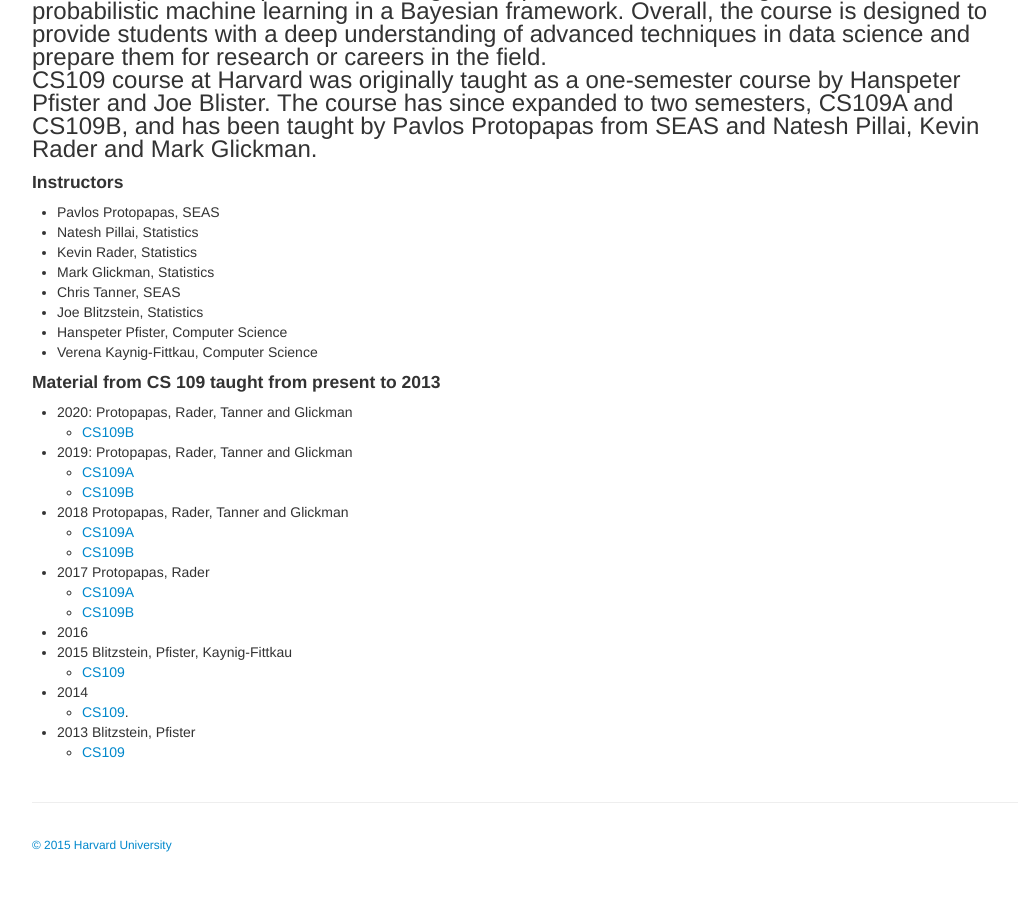
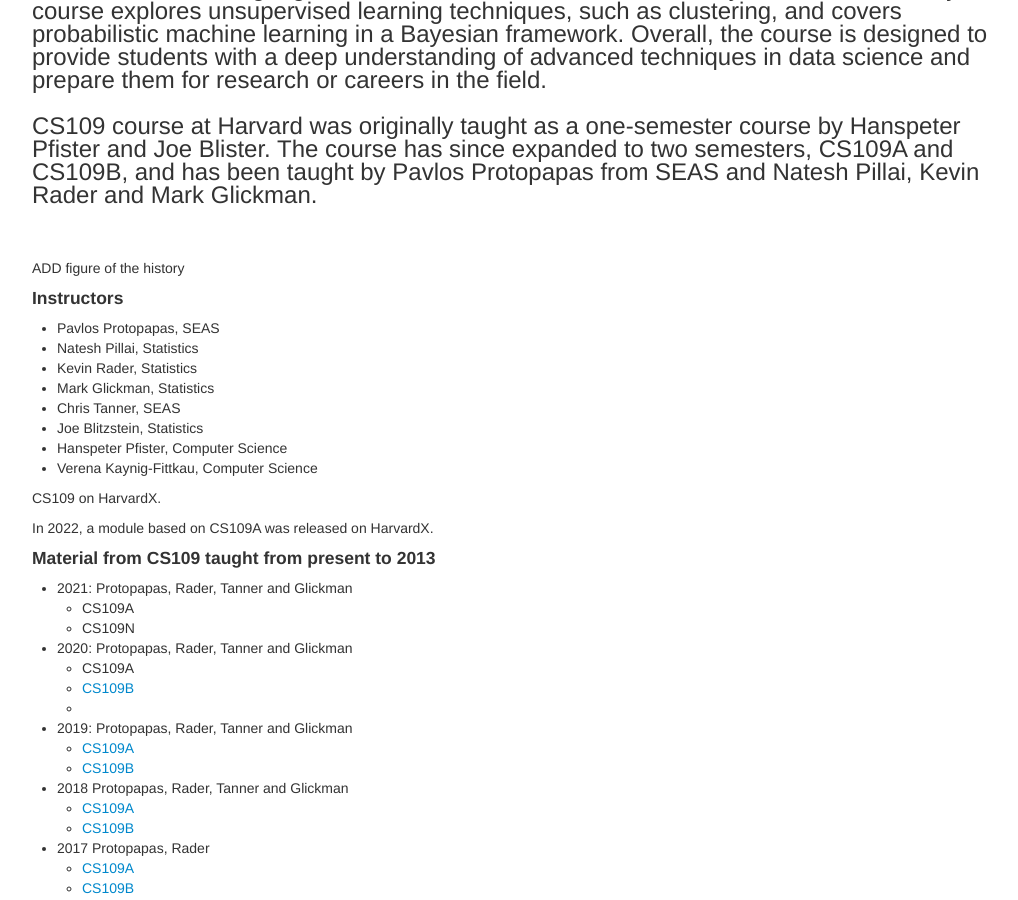
Before and after one commit to cs109/2015, a Jekyll site: the page built from index.md, in a window 1280 px wide and 900 px high, scrolled down 460 px. Shown: the whole window, without its empty margins (108-1126 px from the left). Built offline with Jekyll 4.4.1, drawn with Linux system fonts in a browser that asks for light colours; before the commit the page ends 1325 px from its top, so only the background shows below that.

Commit message:
minor change for testing

```diff
--- a/index.md
+++ b/index.md
@@ -8,15 +8,23 @@
 
 Harvard's CS109A course is an introductory course in data science, designed for students with some prior programming experience. The course covers a broad range of topics in data science, including data cleaning, visualization, analysis, and machine learning. Students learn to use tools such as Python to work with data and build statistical models. The course also includes a significant group project component, where students work in teams to apply their skills to a real-world data science problem. Overall, the course aims to provide students with a solid foundation in data science and prepare them for further study in the field.
 
-<br/>
+<br/><br/>
 
 CS109B is a more advanced course in data science at Harvard, focused on topics in deep learning and probabilistic machine learning. The course  covers techniques for building and training deep neural networks, such as convolutional neural networks (CNNs) and recurrent neural networks (RNNs), as well as more recent developments in the field such as transformers and language models like BERT and GPT, GANs, Style Gans. Additionally, the course  explores unsupervised learning techniques, such as clustering, and covers probabilistic machine learning in a Bayesian framework. Overall, the course is  designed to provide students with a deep understanding of advanced techniques in data science and prepare them for research or careers in the field.
+
+<br/>
 
 <br/>
 
 CS109 course at Harvard was originally taught as a one-semester course by Hanspeter Pfister and Joe Blister. The course has since expanded to two semesters, CS109A and CS109B, and has been taught by Pavlos Protopapas from SEAS and Natesh Pillai, Kevin Rader and Mark Glickman.
 
 </font>
+
+<br/><br/>
+
+
+
+ADD figure of the history
 
 #### Instructors
 
@@ -31,10 +39,24 @@
 
 
 
+CS109 on HarvardX.
 
-#### Material from CS 109 taught from present to 2013
+In 2022, a module based on CS109A was released on HarvardX.
+
+
+
+#### Material from CS109 taught from present to 2013
+
+
+
+* 2021: Protopapas, Rader, Tanner and Glickman
+  * CS109A
+  * CS109N
+
 * 2020: Protopapas, Rader, Tanner and Glickman
+	* CS109A
 	* [CS109B](https://harvard-iacs.github.io/2020-CS109B)
+	*
 * 2019: Protopapas, Rader, Tanner and Glickman
 	* [CS109A](https://harvard-iacs.github.io/2019-CS109A)
 	* [CS109B](https://harvard-iacs.github.io/2019-CS109B)
```
